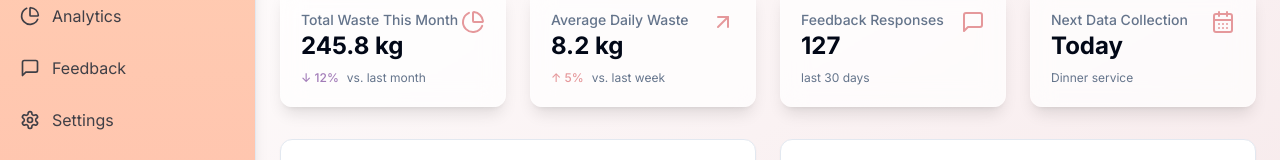
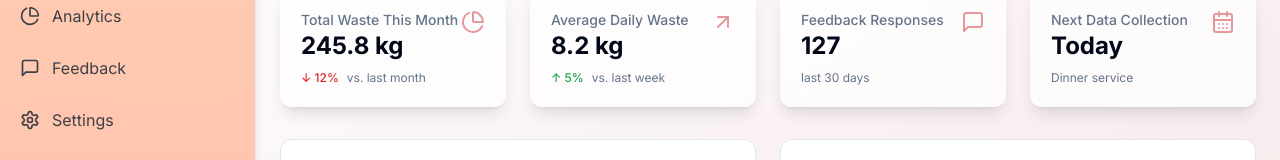
Before and after one commit to lucifer5423/waste-wise-hostel-insights, a React (Vite) app: page / in a window 1280 px wide. Shown: the part 148-308 px from the top of the page. Built offline with nearby package versions, Linux system fonts and the light colour scheme; sample sign-in values are in the browser's storage.

Commit message:
Fix: Color code analysis changes
Color code positive and negative change values in analysis components.

```diff
--- a/src/components/dashboard/StatCard.tsx
+++ b/src/components/dashboard/StatCard.tsx
@@ -34,7 +34,7 @@ const StatCard = ({
           {change !== undefined && (
             <span className={cn(
               "text-xs font-medium",
-              change > 0 ? "text-wastewise-salmon" : "text-wastewise-violet"
+              change > 0 ? "text-green-600" : "text-red-600"
             )}>
               {change > 0 ? "↑" : "↓"} {Math.abs(change)}%
             </span>
```
